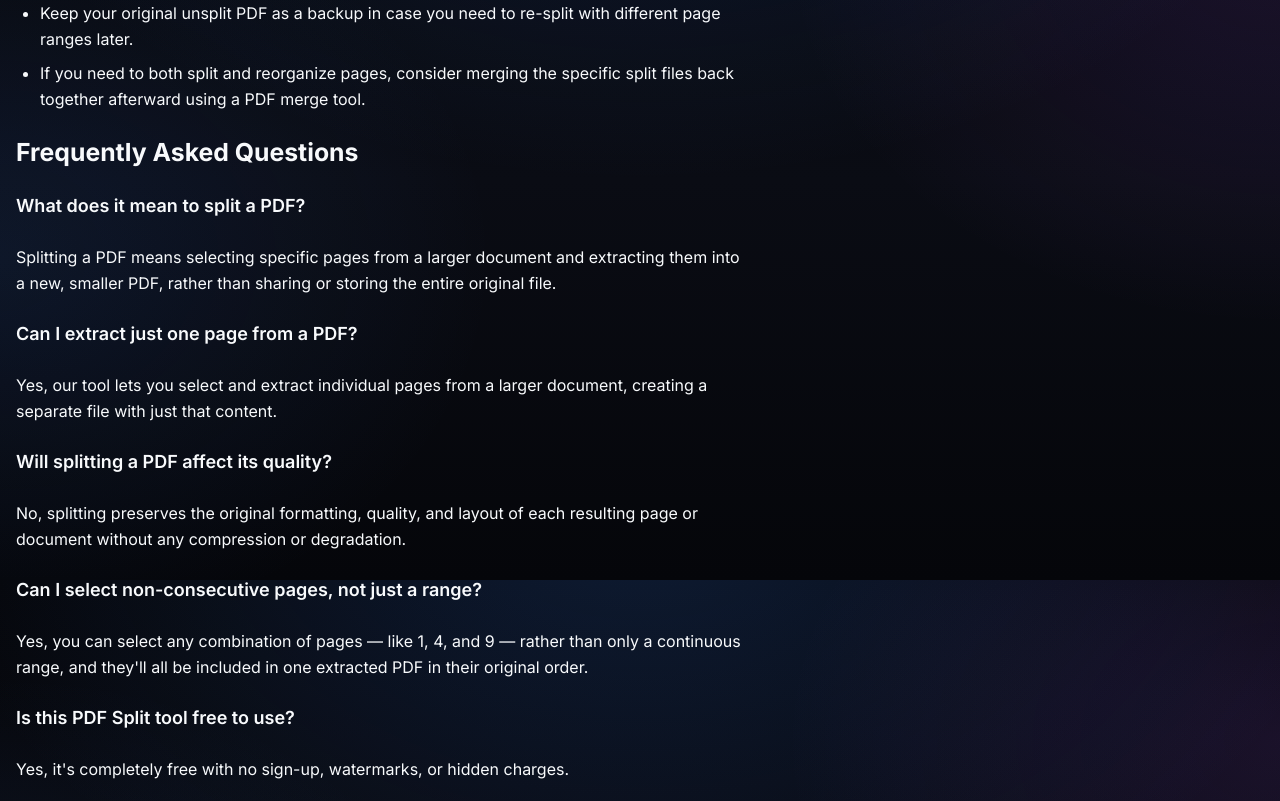
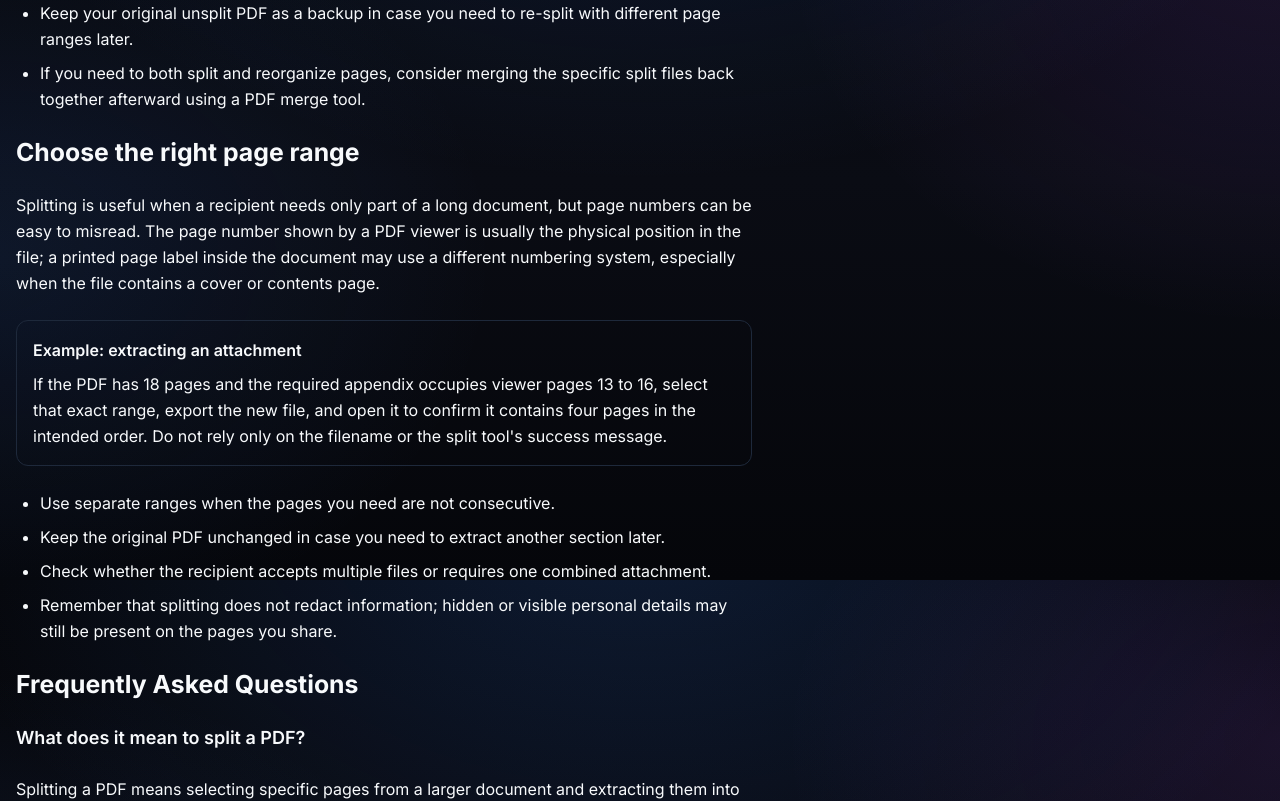
Before and after one commit to surajkumar122024-star/ok01, a Next.js app: page /blog/how-to-split-pdf-pages in a window 1280 px wide. Shown: the part 3420-4221 px from the top of the page. Built offline with nearby package versions, Linux system fonts and the light colour scheme.

Commit message:
Add page-range example and privacy checks to PDF split guide

```diff
--- a/src/app/blog/how-to-split-pdf-pages/page.tsx
+++ b/src/app/blog/how-to-split-pdf-pages/page.tsx
@@ -137,6 +137,29 @@ export default function HowToSplitPdfPagesArticle() {
           <li>If you need to both split and reorganize pages, consider merging the specific split files back together afterward using a PDF merge tool.</li>
           </ul>
 
+          <h2 className="text-2xl font-bold mt-8">Choose the right page range</h2>
+          <p>
+            Splitting is useful when a recipient needs only part of a long document, but page
+            numbers can be easy to misread. The page number shown by a PDF viewer is usually the
+            physical position in the file; a printed page label inside the document may use a
+            different numbering system, especially when the file contains a cover or contents page.
+          </p>
+          <div className="rounded-xl border p-4 space-y-2">
+            <h3 className="font-semibold">Example: extracting an attachment</h3>
+            <p>
+              If the PDF has 18 pages and the required appendix occupies viewer pages 13 to 16,
+              select that exact range, export the new file, and open it to confirm it contains
+              four pages in the intended order. Do not rely only on the filename or the split
+              tool&apos;s success message.
+            </p>
+          </div>
+          <ul className="list-disc pl-6 space-y-2">
+            <li>Use separate ranges when the pages you need are not consecutive.</li>
+            <li>Keep the original PDF unchanged in case you need to extract another section later.</li>
+            <li>Check whether the recipient accepts multiple files or requires one combined attachment.</li>
+            <li>Remember that splitting does not redact information; hidden or visible personal details may still be present on the pages you share.</li>
+          </ul>
+
           <h2 id="faq" className="text-2xl font-bold mt-8">Frequently Asked Questions</h2>
           <h3 className="text-lg font-semibold mt-4">What does it mean to split a PDF?</h3>
           <p>Splitting a PDF means selecting specific pages from a larger document and extracting them into a new, smaller PDF, rather than sharing or storing the entire original file.</p>
```
